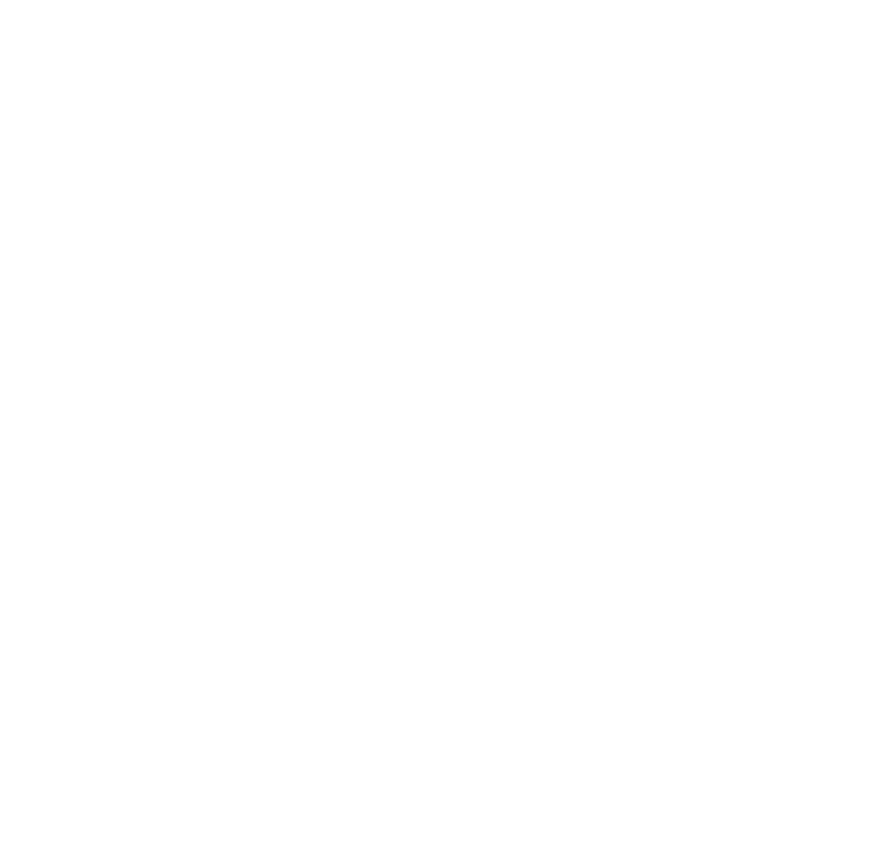
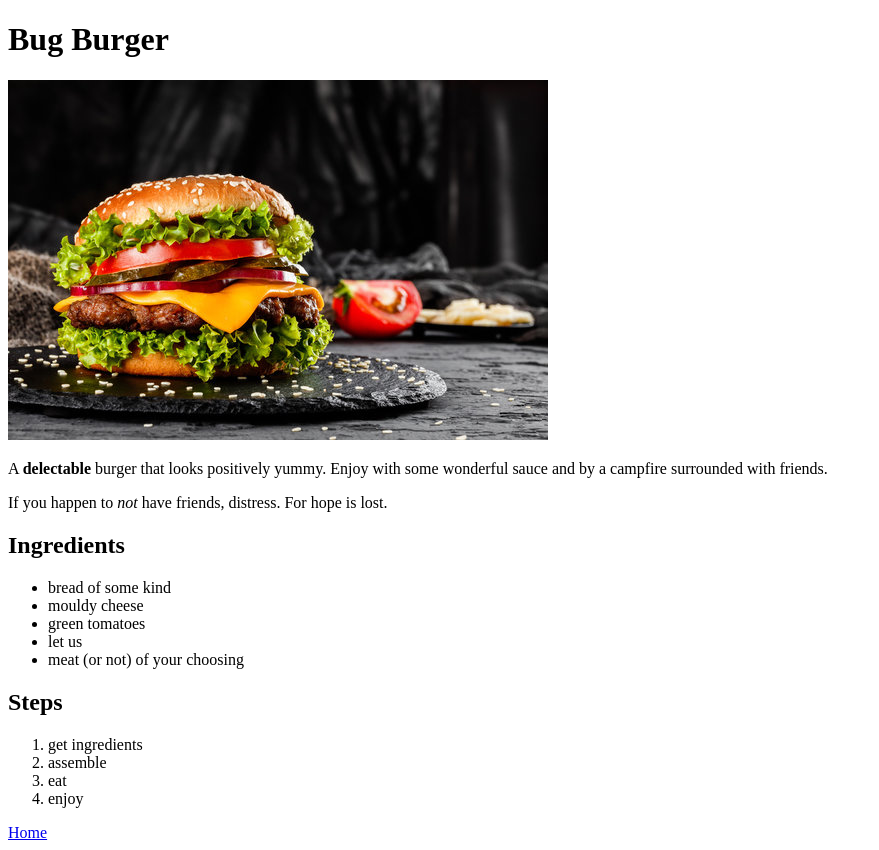
Before and after one commit to DahyunFan/odin-recipes, a plain HTML site: page recipes/bug-burger.html in a window 1280 px wide. Shown: the whole page, without its empty margins (0-879 px from the left). Before the commit the page ends 800 px from the top, so only its background shows below. Drawn offline with Linux system fonts and the light colour scheme.

Commit message:
Added content for the Bug burger page
Can now view description, ingredients, and steps.

```diff
--- a/recipes/bug-burger.html
+++ b/recipes/bug-burger.html
@@ -0,0 +1,37 @@
+<!DOCTYPE html>
+<html lang="en">
+<head>
+    <meta charset="UTF-8">
+    <meta name="viewport" content="width=device-width, initial-scale=1.0">
+    <title>Bug Burger</title>
+</head>
+<body>
+    <h1>Bug Burger</h1>
+    <img src="../images/burger.jpg" alt="yummy cheese burger">
+    <p>
+        A <strong>delectable</strong> burger that looks positively yummy.
+        Enjoy with some wonderful sauce and by a campfire surrounded with friends.
+    </p>
+    <p>
+        If you happen to <em>not</em> have friends, distress. For hope is lost.
+    </p>
+
+    <h2>Ingredients</h2>
+    <ul>
+        <li>bread of some kind</li>
+        <li>mouldy cheese</li>
+        <li>green tomatoes</li>
+        <li>let us</li>
+        <li>meat (or not) of your choosing</li>
+    </ul>
+
+    <h2>Steps</h2>
+    <ol>
+        <li>get ingredients</li>
+        <li>assemble</li>
+        <li>eat</li>
+        <li>enjoy</li>
+    </ol>
+    <a href="../index.html">Home</a>
+</body>
+</html>
```
Also changed, not shown: index.html (+3 -0 lines), recipes/chocolate-shake.html (+14 -0 lines), recipes/ramen.html (+14 -0 lines).
